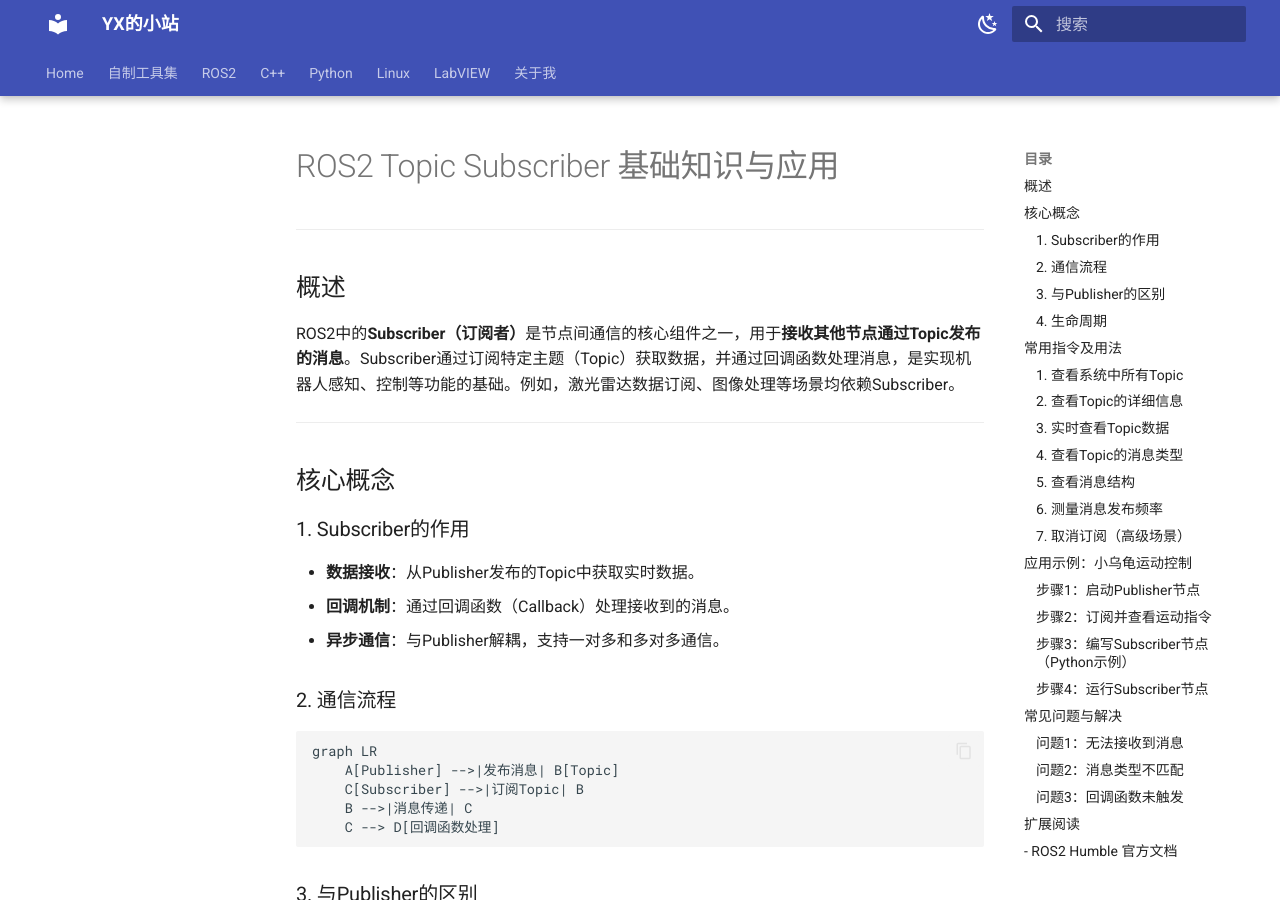
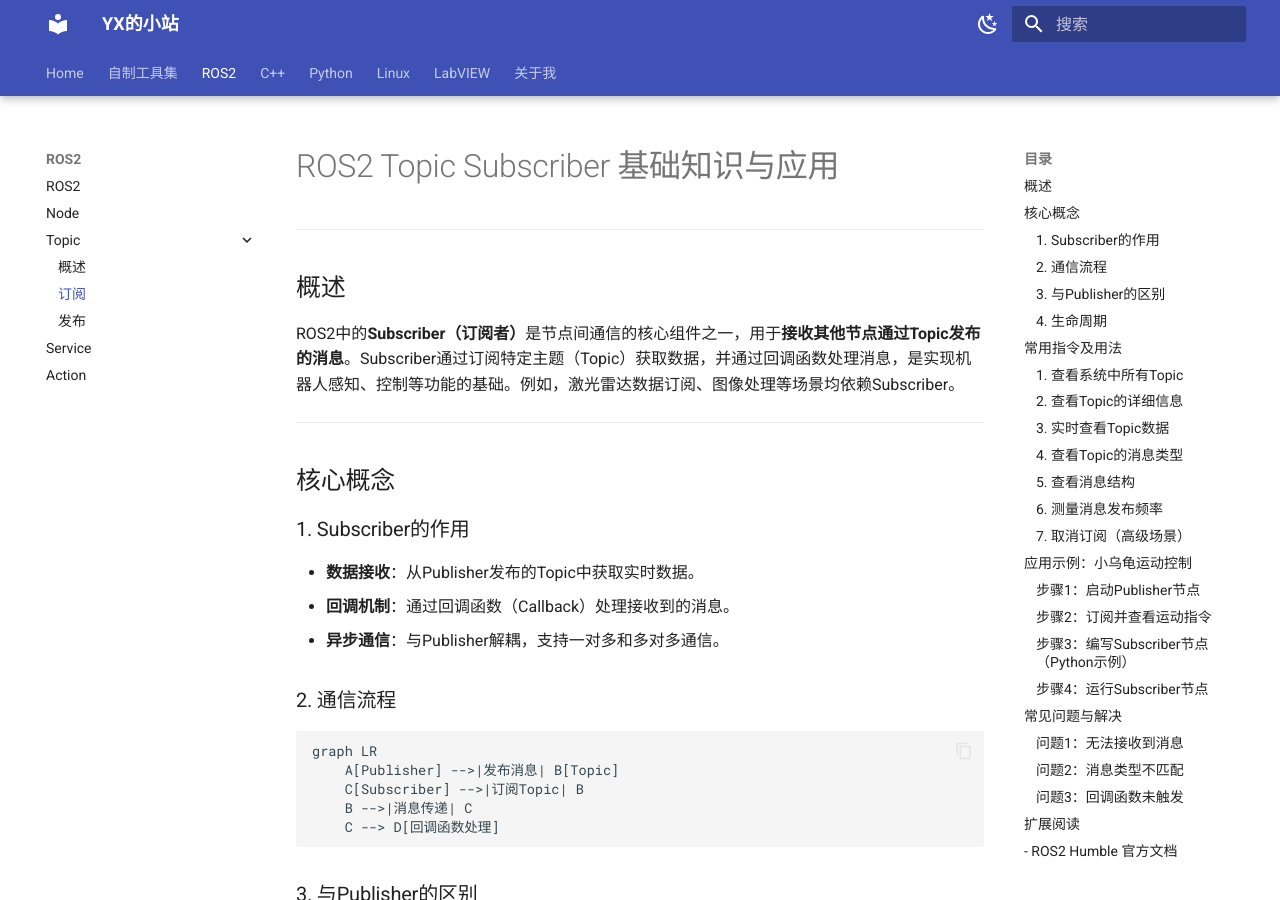
Before and after one commit to YXZHC/YXZHC.github.io, an MkDocs documentation site: the page built from docs/ROS2/Topic/Subscriber.md, in a window 1280 px wide and 900 px high. Built offline with MkDocs 1.6.1 and Material for MkDocs 9.7.7, drawn with Linux system fonts in a browser that asks for light colours.

Commit message:
docs: 更新文档导航结构，修正 ROS2 主题下的订阅和发布链接

```diff
--- a/mkdocs.yml
+++ b/mkdocs.yml
@@ -26,19 +26,19 @@ theme:
 
 nav:
   - Home:
-      - Home: index.md
+    - Home: index.md
 
   - 自制工具集:
-      - 概述: SelfTools/index.md
-      - 答题系统: SelfTools/answering_quiz.md
+    - 概述: SelfTools/index.md
+    - 答题系统: SelfTools/answering_quiz.md
 
   - ROS2:
       - ROS2: ROS2/index.md
       - Node: ROS2/Node.md
       - Topic:
-          - 概述: ROS2/Topic.md
-          - 订阅: ROS2/Subscriber.md
-          - 发布: ROS2/Publisher.md
+        - 概述: ROS2/Topic.md
+        - 订阅: ROS2/Topic/Subscriber.md
+        - 发布: ROS2/Topic/Publisher.md
 
       - Service: ROS2/Service.md
       - Action: ROS2/Action.md
```
